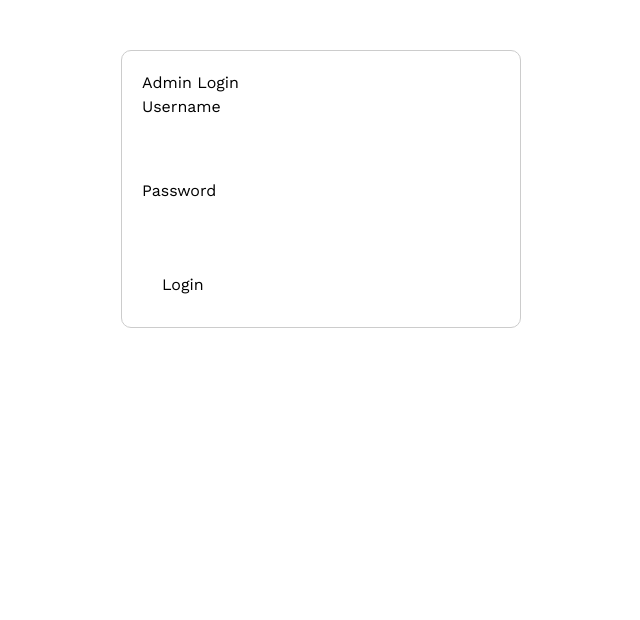
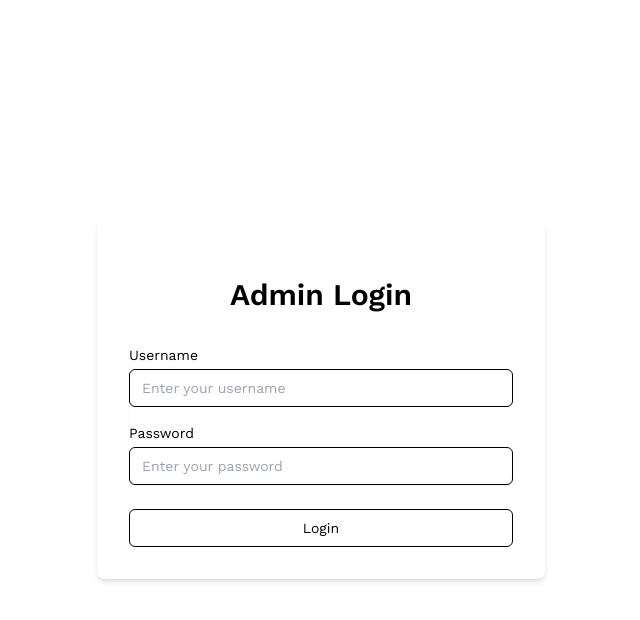
Before and after one commit to onlyargon/CeylonTopGuide, a React (Create React App) app in the folder client/: page /adminLogin in a window 1280 px wide. Shown: the top 620 px of the page, without its empty margins (319-959 px from the left). Built offline with nearby package versions, Linux system fonts and the light colour scheme; no server answers.

Commit message:
Admin dashboard running locally

```diff
--- a/client/src/Components/AdminLogin/AdminLogin.js
+++ b/client/src/Components/AdminLogin/AdminLogin.js
@@ -1,61 +1,143 @@
-
 import { useState } from "react";
 import { useNavigate } from "react-router-dom";
+import axios from "axios";
 
 const AdminLogin = () => {
   const [username, setUsername] = useState("");
   const [password, setPassword] = useState("");
   const [error, setError] = useState("");
+  const [isLoading, setIsLoading] = useState(false);
 
   const navigate = useNavigate();
 
-  const handleLogin = (e) => {
+  const postToAPI = async (endpoint, data, options = {}) => {
+    try {
+      // Try the original API URL first
+      const response = await axios.post(`${process.env.REACT_APP_API_BASE_URL}${endpoint}`, data, {
+        ...options,
+        withCredentials: true
+      });
+      return response;
+    } catch (error) {
+      console.error('Primary API call failed, trying localhost:', error);
+      try {
+        // Fallback to localhost:5000
+        const localResponse = await axios.post(`http://localhost:5000${endpoint}`, data, {
+          ...options,
+          withCredentials: true
+        });
+        return localResponse;
+      } catch (localError) {
+        console.error('Local API call also failed:', localError);
+        throw localError;
+      }
+    }
+  };
+
+  const handleLogin = async (e) => {
     e.preventDefault();
+    setError("");
+    setIsLoading(true);
 
-    // Hardcoded admin credentials
-    const adminUsername = "admin";
-    const adminPassword = "admin123";
+    try {
+      const response = await postToAPI('/admin/login', {
+        username,
+        password
+      });
 
-    if (username === adminUsername && password === adminPassword) {
-      localStorage.setItem("isAdminAuthenticated", "true"); // Simple auth flag
-      navigate("/adminDashboard"); // Redirect to admin panel
+      if (response.data.success) {
+        localStorage.setItem("isAdminAuthenticated", "true");
+        navigate("/adminDashboard");
       } else {
-      setError("Invalid username or password");
+        setError(response.data.message || "Invalid username or password");
+      }
+    } catch (err) {
+      console.error('Login error:', err);
+      setError(err.response?.data?.message || "Failed to login. Please try again.");
+    } finally {
+      setIsLoading(false);
     }
   };
 
   return (
-    <div style={{ maxWidth: "400px", margin: "50px auto", padding: "20px", border: "1px solid #ccc", borderRadius: "10px" }}>
-      <h2>Admin Login</h2>
-      <form onSubmit={handleLogin}>
-        <div style={{ marginBottom: "15px" }}>
-          <label>Username</label>
+    <div className="min-h-screen flex items-center justify-center bg-gray-50 py-12 px-4 sm:px-6 lg:px-8">
+      <div className="max-w-md w-full space-y-8 bg-white p-8 rounded-lg shadow-md">
+        <div>
+          <h2 className="mt-6 text-center text-3xl font-extrabold text-gray-900">
+            Admin Login
+          </h2>
+        </div>
+        <form className="mt-8 space-y-6" onSubmit={handleLogin}>
+          <div className="rounded-md shadow-sm space-y-4">
+            <div>
+              <label htmlFor="username" className="block text-sm font-medium text-gray-700">
+                Username
+              </label>
               <input
+                id="username"
+                name="username"
                 type="text"
+                required
                 value={username}
                 onChange={(e) => setUsername(e.target.value)}
-            required
-            style={{ width: "100%", padding: "8px", marginTop: "5px" }}
+                className="appearance-none relative block w-full px-3 py-2 mt-1 border border-gray-300 placeholder-gray-500 text-gray-900 rounded-md focus:outline-none focus:ring-blue-500 focus:border-blue-500 focus:z-10 sm:text-sm"
+                placeholder="Enter your username"
               />
             </div>
-
-        <div style={{ marginBottom: "15px" }}>
-          <label>Password</label>
+            <div>
+              <label htmlFor="password" className="block text-sm font-medium text-gray-700">
+                Password
+              </label>
               <input
+                id="password"
+                name="password"
                 type="password"
+                required
                 value={password}
                 onChange={(e) => setPassword(e.target.value)}
-            required
-            style={{ width: "100%", padding: "8px", marginTop: "5px" }}
+                className="appearance-none relative block w-full px-3 py-2 mt-1 border border-gray-300 placeholder-gray-500 text-gray-900 rounded-md focus:outline-none focus:ring-blue-500 focus:border-blue-500 focus:z-10 sm:text-sm"
+                placeholder="Enter your password"
               />
             </div>
+          </div>
 
-        {error && <p style={{ color: "red" }}>{error}</p>}
+          {error && (
+            <div className="rounded-md bg-red-50 p-4">
+              <div className="flex">
+                <div className="ml-3">
+                  <h3 className="text-sm font-medium text-red-800">
+                    {error}
+                  </h3>
+                </div>
+              </div>
+            </div>
+          )}
 
-        <button type="submit" style={{ padding: "10px 20px" }}>
-          Login
+          <div>
+            <button
+              type="submit"
+              disabled={isLoading}
+              className={`group relative w-full flex justify-center py-2 px-4 border border-transparent text-sm font-medium rounded-md text-white ${
+                isLoading
+                  ? 'bg-blue-400 cursor-not-allowed'
+                  : 'bg-blue-600 hover:bg-blue-700 focus:outline-none focus:ring-2 focus:ring-offset-2 focus:ring-blue-500'
+              }`}
+            >
+              {isLoading ? (
+                <span className="flex items-center">
+                  <svg className="animate-spin -ml-1 mr-3 h-5 w-5 text-white" xmlns="http://www.w3.org/2000/svg" fill="none" viewBox="0 0 24 24">
+                    <circle className="opacity-25" cx="12" cy="12" r="10" stroke="currentColor" strokeWidth="4"></circle>
+                    <path className="opacity-75" fill="currentColor" d="M4 12a8 8 0 018-8V0C5.373 0 0 5.373 0 12h4zm2 5.291A7.962 7.962 0 014 12H0c0 3.042 1.135 5.824 3 7.938l3-2.647z"></path>
+                  </svg>
+                  Logging in...
+                </span>
+              ) : (
+                'Login'
+              )}
             </button>
+          </div>
         </form>
+      </div>
     </div>
   );
 };
```
Also changed, not shown: client/src/Components/AdminDashboad/AdminDashboard.js (+149 -46 lines). Lines whose indentation alone changed are shown as unchanged.
